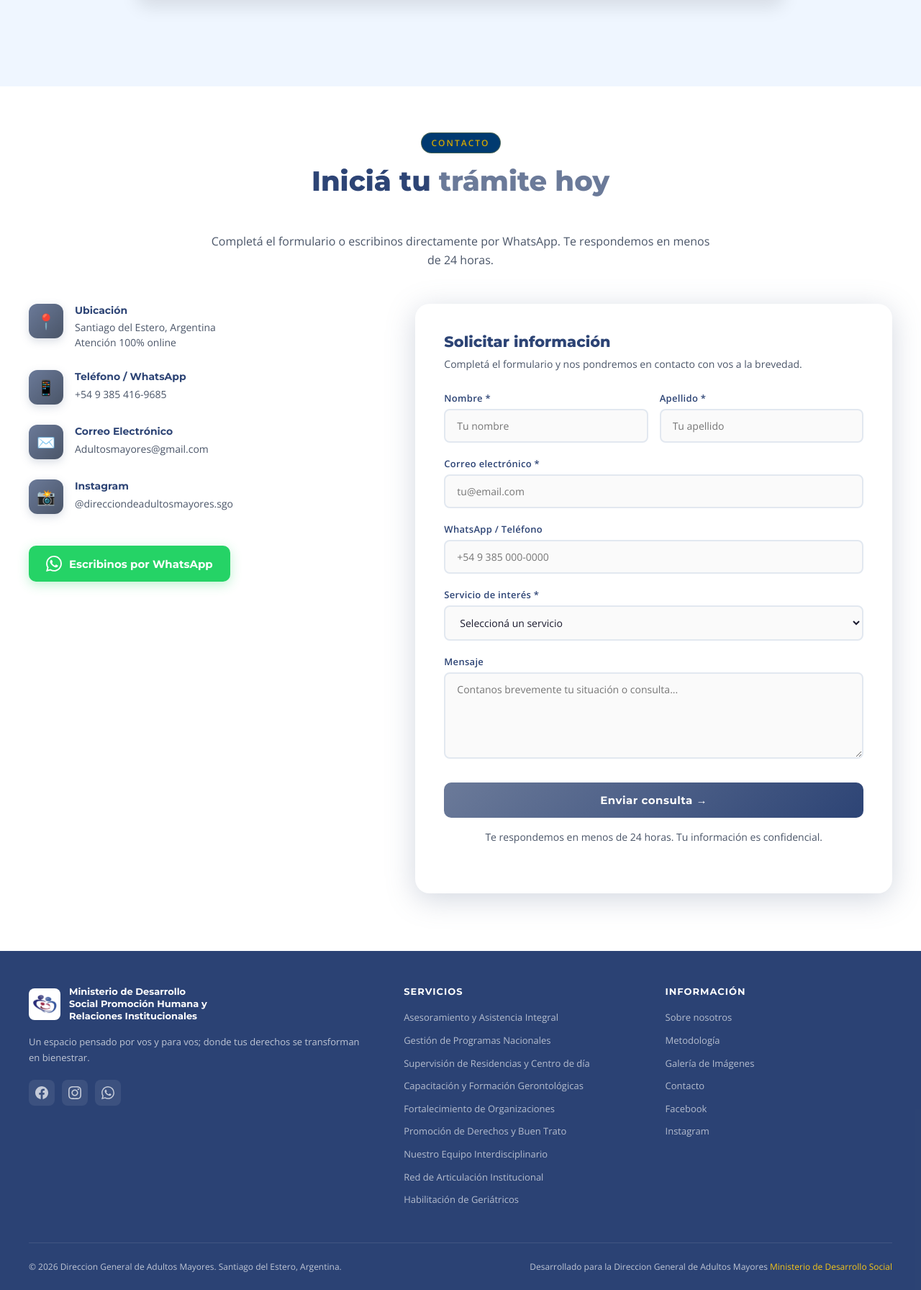
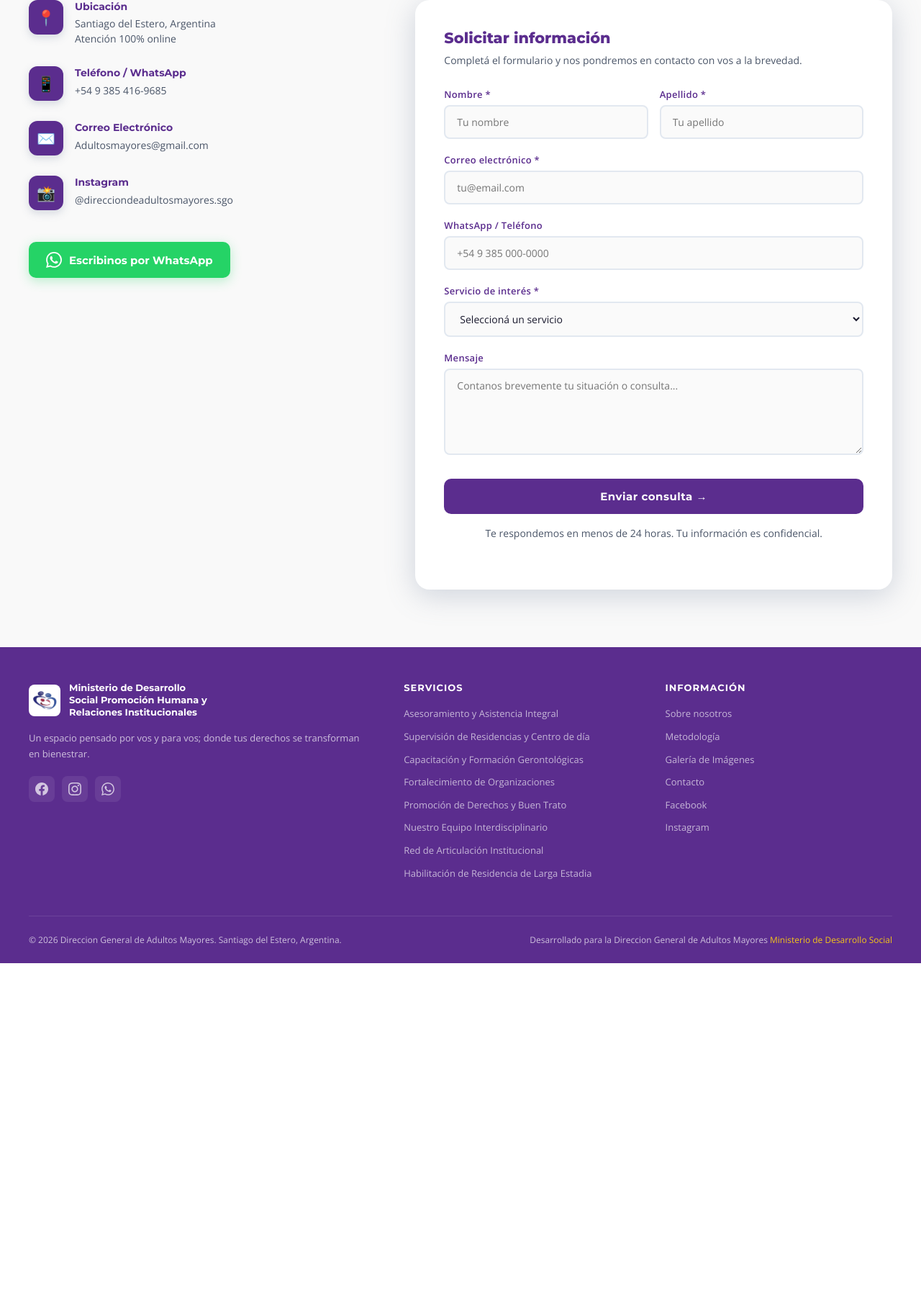
Before and after one commit to jorgelinaJVC/MinDesSDE, a PHP site: page /habilitacion.html in a window 1280 px wide. Shown: the part 2778-4570 px from the top of the page at 72% size. After the commit the page ends 4116 px from the top, so only its background shows below. Run offline with PHP 8.4, Linux system fonts and the light colour scheme.

Commit message:
Ultimas modificaciones de Adultos mayores·

```diff
--- a/css/autogestion.css
+++ b/css/autogestion.css
@@ -3,7 +3,7 @@
    ========================================================================== */
 
 #autogestion {
-  background: #f8fafc; /* Gris humo sutil para dar contraste con el fondo blanco de Metodología */
+  background: white; /* Gris humo sutil para dar contraste con el fondo blanco de Metodología */
   padding: 5rem 2rem;
 }
 
--- a/css/base.css
+++ b/css/base.css
@@ -3,7 +3,7 @@
 html { scroll-behavior: smooth; }
 body {
   font-family: 'Open Sans', sans-serif;
-  color: #F2F4F4;/* gris humo */
+  color: black;/* letras negra de subtitulo de galeria */
   background: #f9f9f9;
   overflow-x: hidden;
   }
@@ -11,9 +11,11 @@ body {
 
 /* ===== VARIABLES ===== */
 :root {
-  --slate-blue: #6B7A99;
-  --slate-dark: #4a5568;
-  --slate-deeper:#08235dd9;
+  --slate-blue: #5B2D8E;
+  --slate-dark: #5B2D8E;
+  --slate-deeper:#5B2D8E;
+  --slate-deeper1:black;
+  --slate-deeper2:#5B2D8E;
   --gold: #F5C518;
   --gold-dark: #d4a800;
   --white: #ffffff;
@@ -47,7 +49,8 @@ section { padding: 5rem 2rem; }
   font-family: 'Montserrat', sans-serif;
   font-weight: 800;
   font-size: clamp(1.8rem, 3vw, 2.5rem);
-  color: var(--slate-deeper);
+  color: var(--slate-deeper1);
+  color: var(--slate-deeper2);
   line-height: 1.2;
   margin-bottom: 1rem;
 }
--- a/css/buscador.css
+++ b/css/buscador.css
@@ -132,7 +132,7 @@
 
 /* Opción C: Azul muy suave (institucional) */
 #buscador {
-    background-color: #eff6ff;
+    background-color: #ffffff;
 }
 
 
--- /dev/null
+++ b/css/contact-habil.css
@@ -0,0 +1,150 @@
+
+·#contact-habil {
+  background: #ede7e7;
+  margin-top: 0;
+  padding-top: 4rem;
+}
+
+.contact-habil-grid {
+  display: grid;
+  grid-template-columns: 1fr 1.4fr;
+  gap: 4rem;
+  align-items: start;
+}
+.contact-habil-info-item {
+  display: flex;
+  align-items: flex-start;
+  gap: 16px;
+  margin-bottom: 1.75rem;
+}
+.contact-habil-info-icon {
+  width: 48px; height: 48px;
+  background: linear-gradient(135deg, var(--slate-blue), var(--slate-dark));
+  border-radius: 12px;
+  display: flex;
+  align-items: center;
+  justify-content: center;
+  font-size: 1.3rem;
+  flex-shrink: 0;
+  box-shadow: 0 4px 12px rgba(107,122,153,0.25);
+}
+.contact-habil-info-content h4 {
+  font-family: 'Montserrat', sans-serif;
+  font-weight: 700;
+  font-size: 14px;
+  color: var(--slate-deeper);
+  margin-bottom: 4px;
+}
+.contact-habil-info-content p,
+.contact-habil-info-content a {
+  font-size: 14px;
+  color: var(--text-medium);
+  text-decoration: none;
+  line-height: 1.5;
+  transition: color 0.2s;
+}
+.contact-habil-info-content a:hover { color: var(--slate-blue); }
+
+.contact-habil-whatsapp-btn {
+  display: inline-flex;
+  align-items: center;
+  gap: 10px;
+  background: #25D366;
+  color: var(--white);
+  font-family: 'Montserrat', sans-serif;
+  font-weight: 700;
+  font-size: 15px;
+  padding: 14px 24px;
+  border-radius: 10px;
+  text-decoration: none;
+  margin-top: 1rem;
+  transition: all 0.3s;
+  box-shadow: 0 4px 16px rgba(37,211,102,0.3);
+}
+.contact-habil-whatsapp-btn:hover {
+  background: #1ebe5d;
+  transform: translateY(-2px);
+  box-shadow: 0 8px 24px rgba(37,211,102,0.4);
+}
+
+.contact-habil-form-card {
+  background: var(--white);
+  border-radius: 20px;
+  padding: 2.5rem;
+  box-shadow: var(--shadow-hover);
+}
+.contact-habil-form-card h3 {
+  font-family: 'Montserrat', sans-serif;
+  font-weight: 800;
+  font-size: 1.3rem;
+  color: var(--slate-deeper);
+  margin-bottom: 0.5rem;
+}
+.contact-habil-form-card p {
+  font-size: 14px;
+  color: var(--text-medium);
+  margin-bottom: 1.75rem;
+  line-height: 1.5;
+}
+.contact-habil-form-group { margin-bottom: 1.25rem; }
+.contact-habil-form-group label {
+  display: block;
+  font-size: 13px;
+  font-weight: 700;
+  color: var(--slate-deeper);
+  margin-bottom: 6px;
+  letter-spacing: 0.3px;
+}
+.form-group input,
+.form-group select,
+.form-group textarea {
+  width: 100%;
+  padding: 12px 16px;
+  border: 2px solid #e2e8f0;
+  border-radius: 8px;
+  font-family: 'Open Sans', sans-serif;
+  font-size: 14px;
+  color: var(--text-dark);
+  background: #fafafa;
+  transition: all 0.2s;
+  outline: none;
+}
+.form-group input:focus,
+.form-group select:focus,
+.form-group textarea:focus {
+  border-color: var(--slate-blue);
+  background: var(--white);
+  box-shadow: 0 0 0 3px rgba(107,122,153,0.15);
+}
+.form-group textarea { resize: vertical; min-height: 120px; }
+.form-row {
+  display: grid;
+  grid-template-columns: 1fr 1fr;
+  gap: 1rem;
+}
+.form-submit {
+  width: 100%;
+  padding: 15px;
+  background: linear-gradient(135deg, var(--slate-blue), var(--slate-deeper));
+  color: var(--white);
+  font-family: 'Montserrat', sans-serif;
+  font-weight: 700;
+  font-size: 15px;
+  border: none;
+  border-radius: 10px;
+  cursor: pointer;
+  transition: all 0.3s;
+  margin-top: 0.5rem;
+  letter-spacing: 0.5px;
+}
+.form-submit:hover {
+  background: linear-gradient(135deg, var(--slate-dark), var(--slate-deeper));
+  transform: translateY(-2px);
+  box-shadow: 0 8px 24px rgba(45,55,72,0.3);
+}
+.form-note {
+  text-align: center;
+  font-size: 12px;
+  color: var(--text-medium);
+  margin-top: 1rem;
+}
--- a/css/gallery.css
+++ b/css/gallery.css
@@ -1,7 +1,7 @@
 /* ===== GALLERY ===== */
     #gallery {
 
-  background: #08235dd9;
+  background: var(--gray);
   margin-bottom: 0;
   padding-bottom: 4rem;
     }
--- a/css/hero.css
+++ b/css/hero.css
@@ -1,6 +1,6 @@
 #hero {
   min-height: 100vh;
-  background: #08235dd9;
+  background: #5B2D8E;
 ; /* Gris casi negro muy elegante */
   display: flex;
   align-items: center;
--- a/css/mapa-territorial.css
+++ b/css/mapa-territorial.css
@@ -3,7 +3,7 @@
    ========================================================================== */
 
 #mapa-territorial {
-  background-color: #f8fafc; /* Fondo gris sutil para resaltar las tarjetas blancas */
+  background-color: #ffffff /* Fondo blanco */
 }
 
 /* Forzar que el Grid tenga exactamente las mismas columnas que Metodología */
--- a/css/methodology.css
+++ b/css/methodology.css
@@ -1,4 +1,4 @@
-#methodology { background: var(--white); }
+#methodology { background: var(--gray); }
 
 .services-grid {
   display: grid;
--- a/habilitacion.html
+++ b/habilitacion.html
@@ -17,9 +17,8 @@
   <link rel="stylesheet" href="css/hero.css" />
   <link rel="stylesheet" href="css/about.css" />
   <link rel="stylesheet" href="css/services.css" />
-  <link rel="stylesheet" href="css/gallery.css" />
-  <link rel="stylesheet" href="css/methodology.css" />
   <link rel="stylesheet" href="css/contact.css" />
+  <link rel="stylesheet" href="css/contact-habil.css" />
   <link rel="stylesheet" href="css/footer.css" />
   <link rel="stylesheet" href="css/floating.css" />
   <link rel="stylesheet" href="css/responsive.css" />
@@ -75,7 +74,8 @@
       <li><a href="#habilitacion">Habilitación</a></li>
       <li><a href="#buscador">Instituciones Habilitadas</a></li>
       <li><a href="index.html">Volver al inicio</a></li>
-      <li><a href="#contact" class="nav-cta">Consultar ahora</a></li>
+      <li><a href="#contact-habil" class="nav-cta">Consultar ahora</a></li>
+
     </ul>
     <button class="nav-hamburger" onclick="toggleMenu()" aria-label="Menú">
       <span></span><span></span><span></span>
@@ -132,50 +132,13 @@
           <p><strong>4. Atención Médica:</strong> Disponibilidad 24/7, suministro de medicamentos esenciales y registros clínicos completos.</p>
         </div>
       </div>
-
-      <!-- Repositorio de Formularios -->
-      <div class="buscador-card repositorio-card" id="documentacion">
-        <div class="repositorio-header">
-          <div class="repositorio-icon">📂</div>
-          <h3 class="repositorio-title">Repositorio de Formularios Oficiales</h3>
-        </div>
-        <p class="repositorio-desc">Descargá los modelos tipo requeridos para agilizar tu presentación. Todos los documentos están actualizados según los marcos normativos provinciales.</p>
-
-        <div class="repositorio-list">
-          <div class="repositorio-item">
-            <div>
-              <strong class="repositorio-item-title">Protocolo de Atención Interdisciplinaria</strong>
-              <small class="repositorio-item-meta">Formato PDF - 150 KB</small>
-            </div>
-            <a href="assets/docs/protocolo-atencion.pdf" class="btn-card-link repositorio-download-btn">Descargar</a>
-          </div>
-
-          <div class="repositorio-item">
-            <div>
-              <strong class="repositorio-item-title">Modelo de Historia Clínica Geriátrica</strong>
-              <small class="repositorio-item-meta">Formato DOCX - 85 KB</small>
-            </div>
-            <a href="assets/docs/modelo-historia-clinica.docx" class="btn-card-link repositorio-download-btn">Descargar</a>
-          </div>
-
-          <div class="repositorio-item">
-            <div>
-              <strong class="repositorio-item-title">Planilla Oficial de Registro de Personal</strong>
-              <small class="repositorio-item-meta">Formato PDF - 120 KB</small>
-            </div>
-            <a href="assets/docs/planilla-personal.pdf" class="btn-card-link repositorio-download-btn">Descargar</a>
-          </div>
-        </div>
-      </div>
-
-    </div>
   </section>
 
   <!-- Sección Buscador -->
   <section id="buscador" class="section">
     <div class="container">
       <h2 class="section-title">
-        <span>Cartelera Territorial de la Red</span>
+        <span>Instituciones Habilitadas</span>
       </h2>
 
       <div class="buscador-wrapper">
@@ -234,45 +197,45 @@
   </section>
 
   <!-- Sección Contacto -->
-  <section id="contact">
+  <section id="contact-habil">
     <div class="section-container">
       <div class="section-header centered fade-in">
         <span class="section-label">Contacto</span>
         <h2 class="section-title">Iniciá tu <span>trámite hoy</span></h2>
         <p class="section-desc">Completá el formulario o escribinos directamente por WhatsApp. Te respondemos en menos de 24 horas.</p>
       </div>
-      <div class="contact-grid">
-        <div class="contact-info fade-in">
-          <div class="contact-info-item">
-            <div class="contact-info-icon">📍</div>
-            <div class="contact-info-content">
+      <div class="contact-habil-grid">
+        <div class="contact-habil-info fade-in">
+          <div class="contact-habil-info-item">
+            <div class="contact-habil-info-icon">📍</div>
+            <div class="contact-habil-info-content">
               <h4>Ubicación</h4>
               <p>Santiago del Estero, Argentina</p>
               <p>Atención 100% online</p>
             </div>
           </div>
-          <div class="contact-info-item">
-            <div class="contact-info-icon">📱</div>
-            <div class="contact-info-content">
+          <div class="contact-habil-info-item">
+            <div class="contact-habil-info-icon">📱</div>
+            <div class="contact-habil-info-content">
               <h4>Teléfono / WhatsApp</h4>
               <a href="tel:+5493854169685">+54 9 385 416-9685</a>
             </div>
           </div>
-          <div class="contact-info-item">
-            <div class="contact-info-icon">✉️</div>
-            <div class="contact-info-content">
+          <div class="contact-habil-info-item">
+            <div class="contact-habil-info-icon">✉️</div>
+            <div class="contact-habil-info-content">
               <h4>Correo Electrónico</h4>
               <a href="mailto:Adultosmayores@gmail.com">Adultosmayores@gmail.com</a>
             </div>
           </div>
-          <div class="contact-info-item">
-            <div class="contact-info-icon">📸</div>
-            <div class="contact-info-content">
+          <div class="contact-habil-info-item">
+            <div class="contact-habil-info-icon">📸</div>
+            <div class="contact-habil-info-content">
               <h4>Instagram</h4>
               <a href="https://www.instagram.com/direcciondeadultosmayores.sgo/" target="_blank">@direcciondeadultosmayores.sgo</a>
             </div>
           </div>
-          <a href="https://wa.me/5493854169685?text=Hola%2C%20necesito%20realizar%20una%20consulta%20a%20la%20Direcci%C3%B3n%20General%20de%20Adultos%20Mayores." class="contact-whatsapp-btn" target="_blank">
+          <a href="https://wa.me/5493854169685?text=Hola%2C%20necesito%20realizar%20una%20consulta%20a%20la%20Direcci%C3%B3n%20General%20de%20Adultos%20Mayores." class="contact-habil-whatsapp-btn" target="_blank">
               <svg width="22" height="22" viewBox="0 0 24 24" fill="white">
                    <path d="M17.472 14.382c-.297-.149-1.758-.867-2.03-.967-.273-.099-.471-.148-.67.15-.197.297-.767.966-.94 1.164-.173.199-.347.223-.644.075-.297-.15-1.255-.463-2.39-1.475-.883-.788-1.48-1.761-1.653-2.059-.173-.297-.018-.458.13-.606.134-.133.298-.347.446-.52.149-.174.198-.298.298-.497.099-.198.05-.371-.025-.52-.075-.149-.669-1.612-.916-2.207-.242-.579-.487-.5-.669-.51-.173-.008-.371-.01-.57-.01-.198 0-.52.074-.792.372-.272.297-1.04 1.016-1.04 2.479 0 1.462 1.065 2.875 1.213 3.074.149.198 2.096 3.2 5.077 4.487.709.306 1.262.489 1.694.625.712.227 1.36.195 1.871.118.571-.085 1.758-.719 2.006-1.413.248-.694.248-1.289.173-1.413-.074-.124-.272-.198-.57-.347m-5.421 7.403h-.004a9.87 9.87 0 01-5.031-1.378l-.361-.214-3.741.982.998-3.648-.235-.374a9.86 9.86 0 01-1.51-5.26c.001-5.45 4.436-9.884 9.888-9.884 2.64 0 5.122 1.03 6.988 2.898a9.825 9.825 0 012.893 6.994c-.003 5.45-4.437 9.884-9.885 9.884m8.413-18.297A11.815 11.815 0 0012.05 0C5.495 0 .16 5.335.157 11.892c0 2.096.547 4.142 1.588 5.945L.057 24l6.305-1.654a11.882 11.882 0 005.683 1.448h.005c6.554 0 11.89-5.335 11.893-11.893a11.821 11.821 0 00-3.48-8.413Z"/>
               </svg>
@@ -306,14 +269,13 @@
               <select id="servicio" name="servicio" required>
                 <option value="">Seleccioná un servicio</option>
                 <option value="asesoramiento">Asesoramiento y Asistencia Integral</option>
-                <option value="programas">Gestión de Programas Nacionales</option>
                 <option value="supervision">Supervisión de Residencias y Centro de día</option>
                 <option value="formacion">Capacitación y Formación Gerontológica</option>
                 <option value="fortalecimiento">Fortalecimiento de Organizaciones</option>
                 <option value="promocion">Promoción de Derechos y Buen Trato</option>
                 <option value="interdisciplinario">Nuestro Equipo Interdisciplinario</option>
                 <option value="articulacion">Red de Articulacion Institucional</option>
-                <option value="habilitacion">Habilitacion de Geriatrico</option>
+                <option value="habilitacion">Habilitacion de Residencias de Larga Estadia</option>
               </select>
             </div>
             <div class="form-group">
@@ -360,14 +322,13 @@
           <h4>Servicios</h4>
           <ul>
             <li><a href="index.html#services">Asesoramiento y Asistencia Integral</a></li>
-            <li><a href="index.html#services">Gestión de Programas Nacionales</a></li>
             <li><a href="index.html#services">Supervisión de Residencias y Centro de día</a></li>
             <li><a href="index.html#services">Capacitación y Formación Gerontológicas</a></li>
             <li><a href="index.html#services">Fortalecimiento de Organizaciones</a></li>
             <li><a href="index.html#services">Promoción de Derechos y Buen Trato</a></li>
             <li><a href="index.html#services">Nuestro Equipo Interdisciplinario</a></li>
             <li><a href="index.html#services">Red de Articulación Institucional</a></li>
-            <li><a href="index.html#services">Habilitación de Geriátricos</a></li>
+            <li><a href="index.html#services">Habilitación de Residencia de Larga Estadia</a></li>
           </ul>
         </div>
         <div class="footer-col">
@@ -376,7 +337,7 @@
             <li><a href="index.html#about">Sobre nosotros</a></li>
             <li><a href="index.html#methodology">Metodología</a></li>
             <li><a href="index.html#gallery">Galería de Imágenes</a></li>
-            <li><a href="#contact">Contacto</a></li>
+            <li><a href="#contact-habil">Contacto</a></li>
             <li><a href="https://web.facebook.com/profile.php?id=61575731258247" target="_blank">Facebook</a></li>
             <li><a href="https://www.instagram.com/direcciondeadultosmayores.sgo" target="_blank">Instagram</a></li>
           </ul>
```
Also changed, not shown: index.html (+9 -9 lines).
